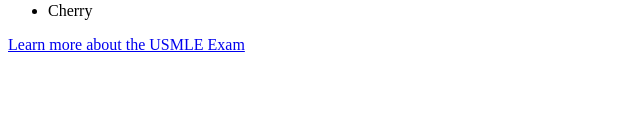
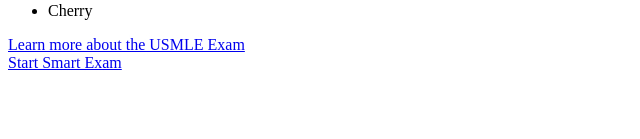
Before and after one commit to madvidd/my-demo-website, a Next.js app: page / in a window 1280 px wide. Shown: the part 161-300 px from the top of the page, without its empty margins (0-640 px from the left). Built offline with nearby package versions, Linux system fonts and the light colour scheme.

Commit message:
Update index.js

```diff
--- a/pages/index.js
+++ b/pages/index.js
@@ -1,7 +1,8 @@
 // pages/index.js
-import Link from 'next/link';  // Make sure this import is correct
+import Link from 'next/link'; // Importing the Link component for navigation
 
 export default function Home() {
+  // Sample dynamic list of items
   const items = ['Apple', 'Banana', 'Cherry'];
 
   return (
@@ -24,6 +25,13 @@
             <a>Learn more about the USMLE Exam</a>
           </Link>
         </div>
+
+        {/* Link to Smart Exam page */}
+        <div>
+          <Link href="/smart-exam">
+            <a>Start Smart Exam</a>
+          </Link>
+        </div>
       </main>
     </div>
   );
```
